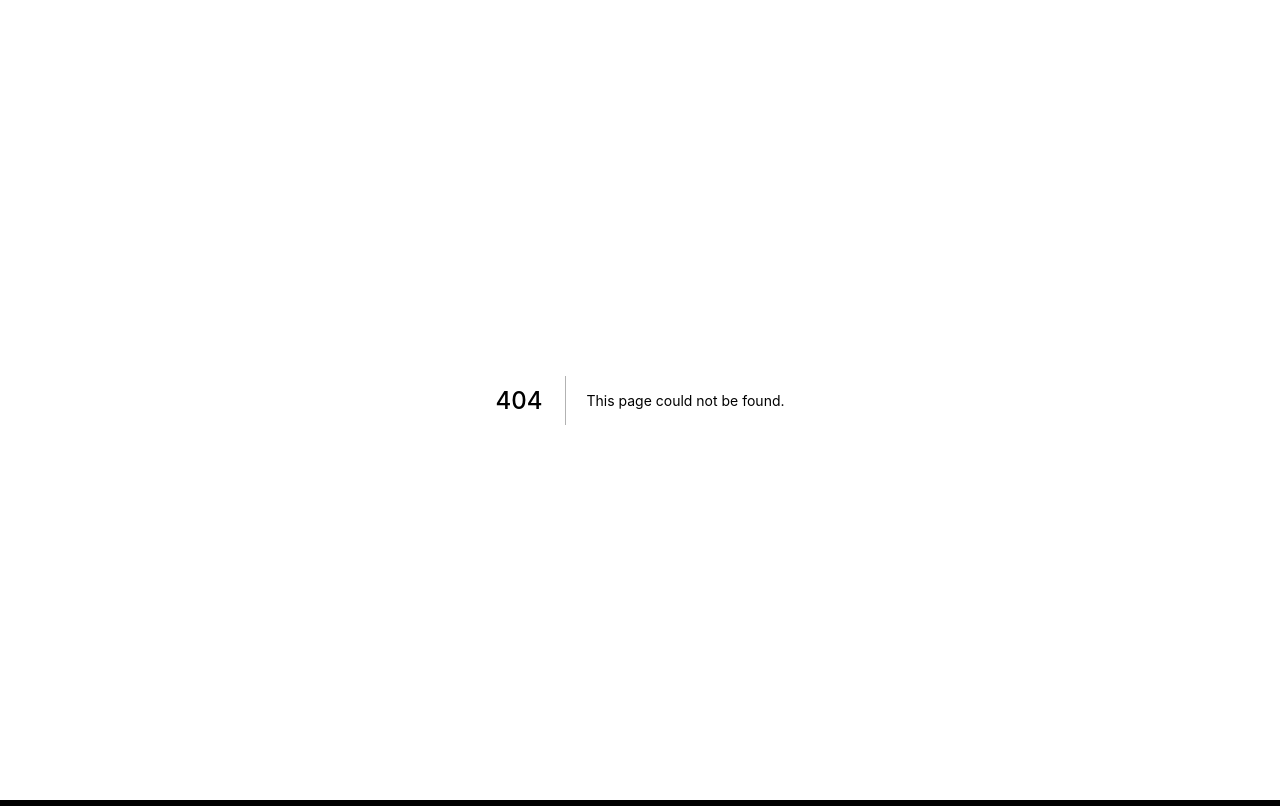
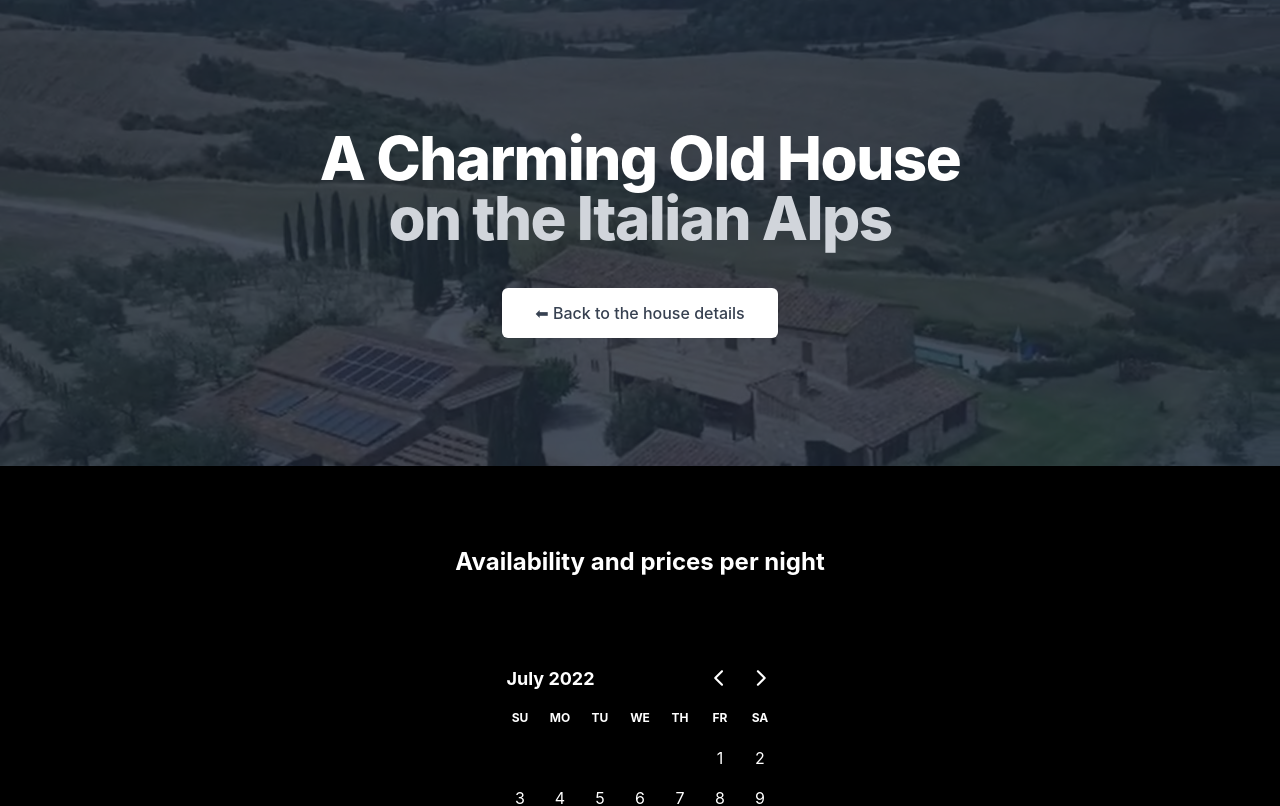
Before and after one commit to grandpoisson/rental-apartment, a Next.js app: page /calendar in a window 1280 px wide. Before the commit this address had no page. Shown: the top 806 px of the page. Built offline with nearby package versions, Linux system fonts and the light colour scheme.

Commit message:
create calendar

```diff
--- a/package.json
+++ b/package.json
@@ -10,8 +10,10 @@
   },
   "dependencies": {
     "@prisma/client": "^4.1.0",
+    "date-fns": "^2.29.1",
     "next": "12.2.3",
     "react": "18.2.0",
+    "react-day-picker": "^8.0.7",
     "react-dom": "18.2.0"
   },
   "devDependencies": {
--- /dev/null
+++ b/pages/calendar.js
@@ -0,0 +1,56 @@
+import Head from "next/head";
+import Link from "next/link";
+import { DayPicker } from "react-day-picker";
+import "react-day-picker/dist/style.css";
+
+export default function Calendar() {
+  return (
+    <div>
+      <Head>
+        <title>Rental Apartment</title>
+        <meta name="description" content="Rental Apartment Website" />
+        <link rel="icon" href="/favicon.ico" />
+      </Head>
+
+      <div className="relative overflow-hidden">
+        <div className="relative">
+          <div className="absolute inset-x-0 bottom-0 h-1/2 bg-gray-100"></div>
+          <div className="">
+            <div className="relative shadow-xl  sm:overflow-hidden">
+              <div className="absolute inset-0">
+                <img className="h-full w-full object-cover" src="/img/1.jpeg" />
+                <div className="absolute inset-0 bg-gradient-to-r from-gray-100 to-gray-200 mix-blend-multiply"></div>
+              </div>
+              <div className="relative px-4 py-16 sm:px-6 sm:py-24 lg:py-32 lg:px-8  bg-gray-800/80">
+                <h1 className="text-center text-4xl font-extrabold tracking-tight sm:text-5xl lg:text-6xl">
+                  A Charming Old House
+                  <span className="block text-gray-300">
+                    on the Italian Alps
+                  </span>
+                </h1>
+                <div className="mt-10 max-w-sm mx-auto sm:max-w-none sm:flex sm:justify-center">
+                  <div className="space-y-4 sm:space-y-0 sm:mx-auto sm:inline-grid sm:grid-cols-1 sm:gap-5">
+                    <Link href={`/`}>
+                      <a className="flex items-center justify-center px-4 py-3 border border-transparent text-base font-medium rounded-md shadow-sm text-gray-700 bg-white hover:bg-blue-50 sm:px-8">
+                        ⬅ Back to the house details
+                      </a>
+                    </Link>
+                  </div>
+                </div>
+              </div>
+            </div>
+          </div>
+        </div>
+        <div className="flex flex-col mt-10">
+          <p className="text-2xl font-bold text-center my-10">
+            Availability and prices per night
+          </p>
+
+          <div className="pt-6 flex justify-center availability-calendar">
+            <DayPicker />
+          </div>
+        </div>
+      </div>
+    </div>
+  );
+}
```
Also changed, not shown: 1 other file (tests, documents, lock files or other folders).
